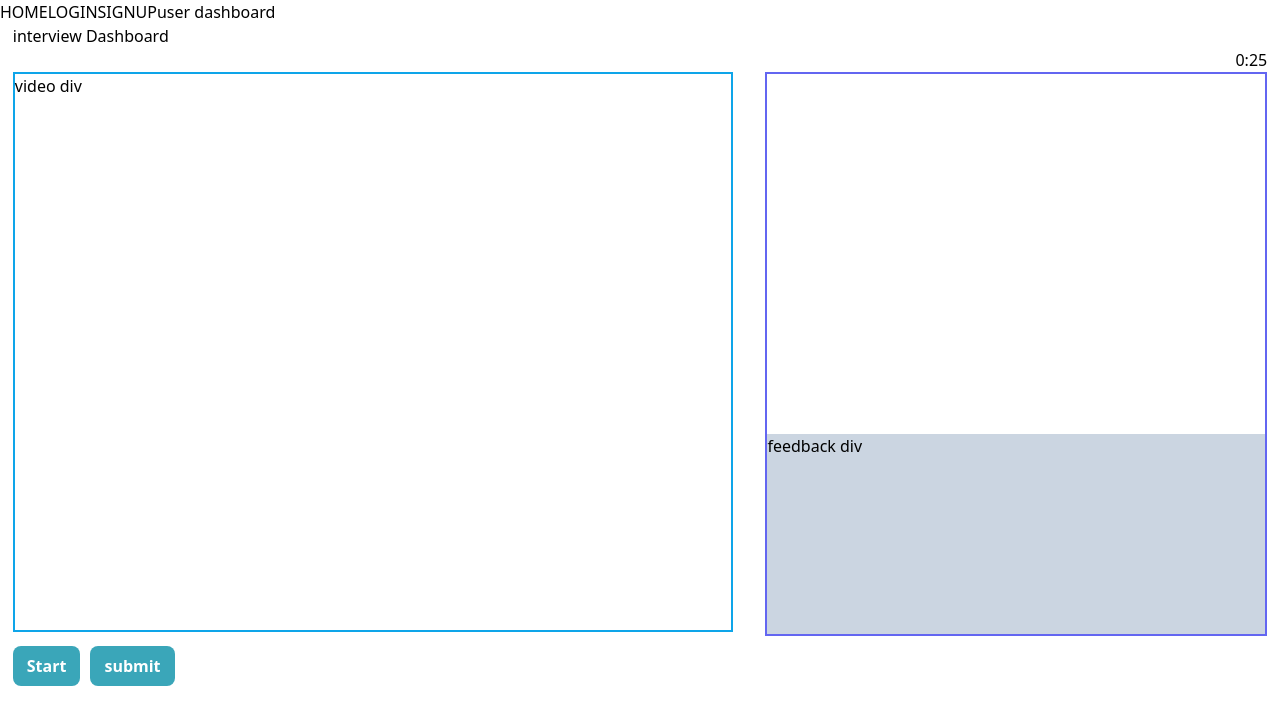
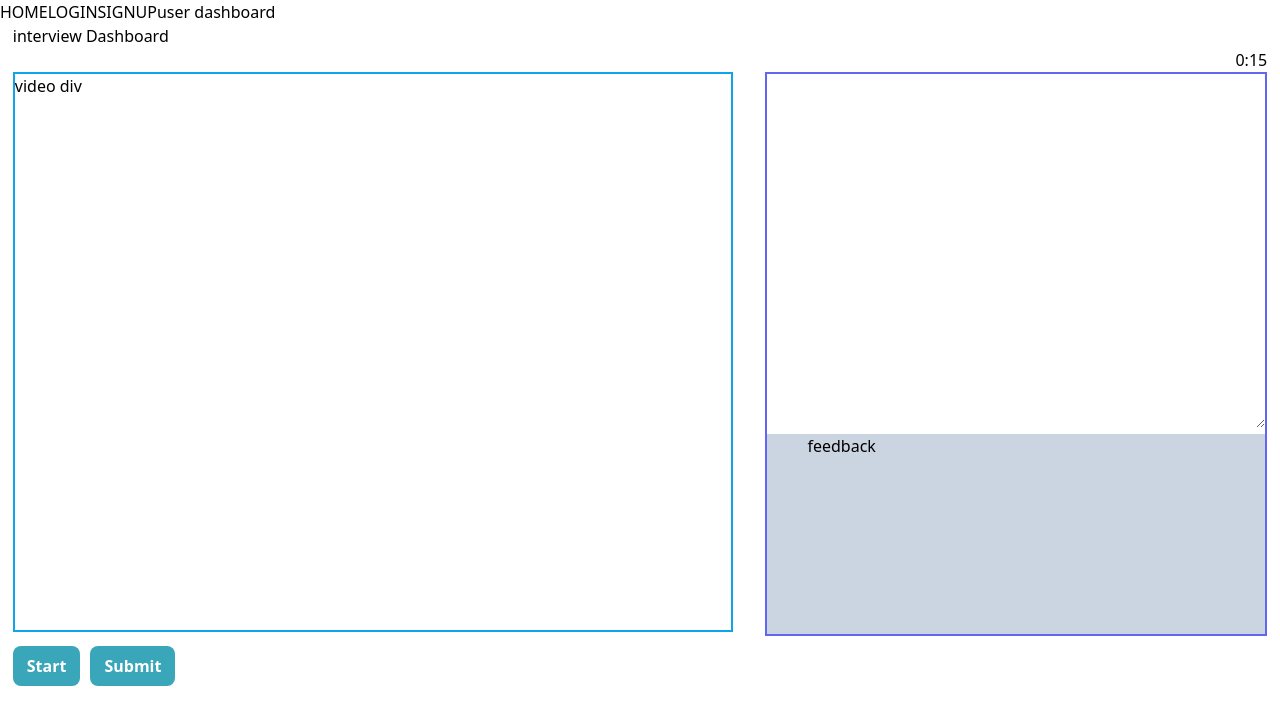
Before and after one commit to khemchand-twt11/InterviewAPI, a React (Vite) app in the folder client/: page /interview/1 in a window 1280 px wide. Shown: the top 724 px of the page. Built offline with nearby package versions, Linux system fonts and the light colour scheme; no server answers.

Commit message:
frontend functionallity

```diff
--- a/client/package.json
+++ b/client/package.json
@@ -12,6 +12,7 @@
   "dependencies": {
     "react": "^18.2.0",
     "react-dom": "^18.2.0",
+    "react-icons": "^4.10.1",
     "react-router-dom": "^6.13.0",
     "react-speech-recognition": "^3.10.0",
     "regenerator-runtime": "^0.13.11"
--- a/client/src/components/Countdown.jsx
+++ b/client/src/components/Countdown.jsx
@@ -1,9 +1,12 @@
+// Countdown.jsx
 import React from "react";
 import { useState, useEffect } from "react";
 
 const Countdown = ({ handleSubmit }) => {
   const [minutes, setMinutes] = useState(0);
-  const [seconds, setSeconds] = useState(30);
+  const [seconds, setSeconds] = useState(20);
+  const [isTimeOver, setIsTimeOver] = useState(false);
+
   useEffect(() => {
     let myInterval = setInterval(() => {
       if (seconds > 0) {
@@ -12,7 +15,7 @@ const Countdown = ({ handleSubmit }) => {
       if (seconds === 0) {
         if (minutes === 0) {
           clearInterval(myInterval);
-          handleSubmit();
+          setIsTimeOver(true);
         } else {
           setMinutes(minutes - 1);
           setSeconds(59);
@@ -24,13 +27,18 @@ const Countdown = ({ handleSubmit }) => {
     };
   });
 
+  useEffect(() => {
+    if (isTimeOver) {
+      handleSubmit();
+    }
+  }, [isTimeOver]);
+
   return (
     <div>
       {minutes === 0 && seconds === 0 ? (
         <h1>Time over</h1>
       ) : (
         <h1>
-          {" "}
           {minutes}:{seconds < 10 ? `0${seconds}` : seconds}
         </h1>
       )}
--- a/client/src/components/InterviewComponent.jsx
+++ b/client/src/components/InterviewComponent.jsx
@@ -19,24 +19,52 @@ const fetchData = async (url, param) => {
 
 export default function InterviewComponent() {
   const [questions, setQuestions] = useState([]);
+  const [solutions, setSolutions] = useState([]);
   const [questionNumber, setQuestionNumber] = useState(0);
+  const [startOrPause, setstartOrPause] = useState(true);
+  const [hasSubmitted, setHasSubmitted] = useState([]);
   const divRef = useRef(null);
-  const [startOrPause, setstartOrPause] = useState(true);
-  const [submit, setSubmit] = useState(true);
+  const [feedback, setFeedback] = useState("");
+  const [localTranscript, setLocalTranscript] = useState("");
+  const [lastTranscript, setLastTranscript] = useState("");
+
   const { section } = useParams();
+  const {
+    transcript,
+    resetTranscript,
+    listening,
+    browserSupportsSpeechRecognition,
+  } = useSpeechRecognition();
+
   useEffect(() => {
     async function result() {
       const data = await fetchData(url, section);
+      console.log(data);
       setQuestions(data);
+      setSolutions(new Array(data.length).fill(false));
+      setHasSubmitted(new Array(data.length).fill(false));
     }
     result();
   }, []);
 
+  useEffect(() => {
+    if (transcript !== lastTranscript) {
+      setLocalTranscript(
+        (prevTranscript) =>
+          prevTranscript + " " + transcript.slice(lastTranscript.length).trim()
+      );
+      setLastTranscript(transcript);
+    }
+  }, [transcript]);
+
   const handleSubmit = () => {
+    if (hasSubmitted[questionNumber]) return;
+
     const obj = {
       Question: questions[questionNumber],
-      Answer: transcript,
+      Answer: localTranscript,
     };
+
     fetch(`${url}feedback`, {
       method: "POST",
       headers: {
@@ -47,19 +75,29 @@ export default function InterviewComponent() {
       .then((res) => res.json())
       .then((data) => {
         console.log(data);
-        setSubmit(!submit);
+        setFeedback(data.content);
+
+        const newHasSubmitted = [...hasSubmitted];
+        newHasSubmitted[questionNumber] = true;
+        setHasSubmitted(newHasSubmitted);
+      })
+      .finally(() => {
+        if (!listening) {
+          resetTranscript();
+          setLocalTranscript("");
+          setLastTranscript("");
+        }
       });
   };
-
-  const { transcript, browserSupportsSpeechRecognition } =
-    useSpeechRecognition();
 
   if (!browserSupportsSpeechRecognition) {
     return null;
   }
+
   useEffect(() => {
     divRef.current.scrollTop = divRef.current.scrollHeight;
-  }, [transcript]);
+    console.log("localTranscript", localTranscript);
+  }, [localTranscript]);
 
   const startListening = () => {
     setstartOrPause(!startOrPause);
@@ -72,15 +110,32 @@ export default function InterviewComponent() {
   const handleStop = () => {
     SpeechRecognition.stopListening();
     setstartOrPause(!startOrPause);
+    setLastTranscript("");
   };
+
+  const handleContinue = () => {
+    if (questionNumber < questions.length - 1) {
+      setQuestionNumber(questionNumber + 1);
+      setFeedback("");
+      resetTranscript();
+      setLocalTranscript("");
+      setLastTranscript("");
+    }
+  };
+
+  const handleLocalTranscript = (e) => {
+    setLocalTranscript(e.target.value);
+    setLastTranscript("");
+  };
+
   return (
     <>
       <div className="w-95" style={{ width: "98%", marginInline: "auto" }}>
         <h1>interview Dashboard</h1>
         <div className="flex justify-end">
-          <Countdown handleSubmit={handleSubmit} />
+          <Countdown key={questionNumber} handleSubmit={handleSubmit} />
         </div>
-        <h1>{questions[0]}</h1>
+        <h1>{questions[questionNumber]}</h1>
 
         <div className="flex gap-8">
           <div className="grow border-2 border-sky-500 h-[70vh]">video div</div>
@@ -89,10 +144,26 @@ export default function InterviewComponent() {
               ref={divRef}
               className="h-[45vh] border-blue-500 overflow-y-auto"
             >
-              {transcript}
+              <textarea
+                cols="30"
+                rows="5"
+                className="w-[100%] h-[100%] outline-none p-4"
+                value={localTranscript}
+                onChange={(e) => handleLocalTranscript(e)}
+              >
+                {localTranscript}
+              </textarea>
             </div>
-            <div className="h-[25vh] border-rose-500 bg-slate-300">
-              feedback div
+            <div
+              className="h-[25vh] border-rose-500 bg-slate-300"
+              style={{ paddingLeft: "40px" }}
+            >
+              feedback
+              <h1
+                style={{ color: "white", fontWeight: "bold", fontSize: "18px" }}
+              >
+                {feedback}
+              </h1>
             </div>
           </div>
         </div>
@@ -108,15 +179,18 @@ export default function InterviewComponent() {
             </button>
           )}
 
-          {submit ? (
+          {!hasSubmitted[questionNumber] ? (
             <button className="btn" onClick={handleSubmit}>
-              submit
+              Submit
             </button>
           ) : (
-            <button onClick={() => setSubmit(!submit)}>Continue</button>
+            <button onClick={handleContinue} className="btn">
+              Continue
+            </button>
           )}
         </div>
       </div>
+
     </>
   );
 }
--- a/client/src/components/LoginComponent.jsx
+++ b/client/src/components/LoginComponent.jsx
@@ -1,14 +1,22 @@
 export default function Login() {
   return (
     <>
+      <div className="flex items-center justify-center h-[80vh] w-full max-w-sm">
+        <div className="w-full ">
           <form>
             <input
               type="text"
               placeholder="name"
-          className="border border-gray-500"
+              className="border-2 border-[#cacaca] outline-none rounded-md w-[95%] h-10 block mb-4 m-auto "
             />
-        <input type="email" placeholder="email" />
+            <input
+              type="email"
+              placeholder="email"
+              className="w-[95%] m-auto border-2 border-[#cacaca] outline-none rounded-md h-10 block"
+            />
           </form>
+        </div>
+      </div>
     </>
   );
 }
```
Also changed, not shown: 1 other file (tests, documents, lock files or other folders). Lines whose indentation alone changed are shown as unchanged.
